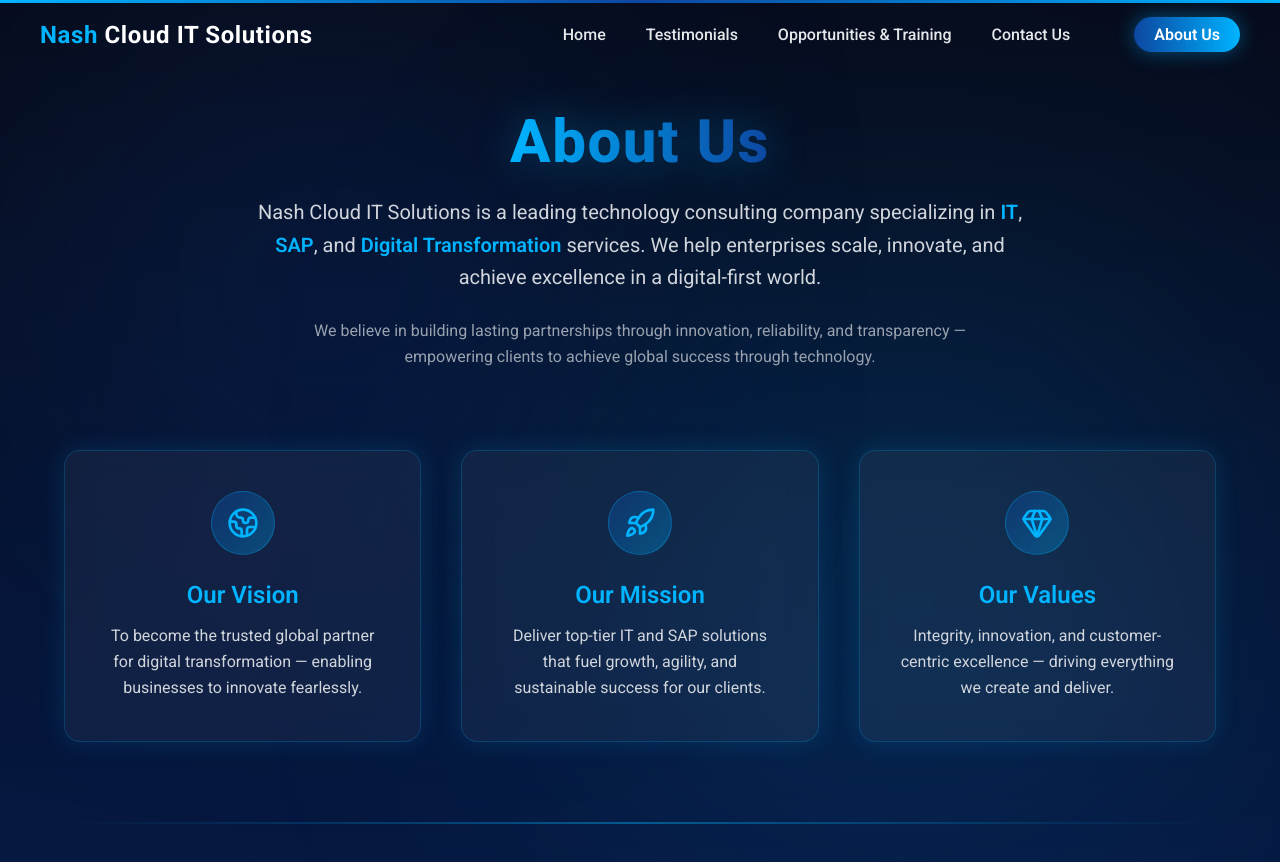
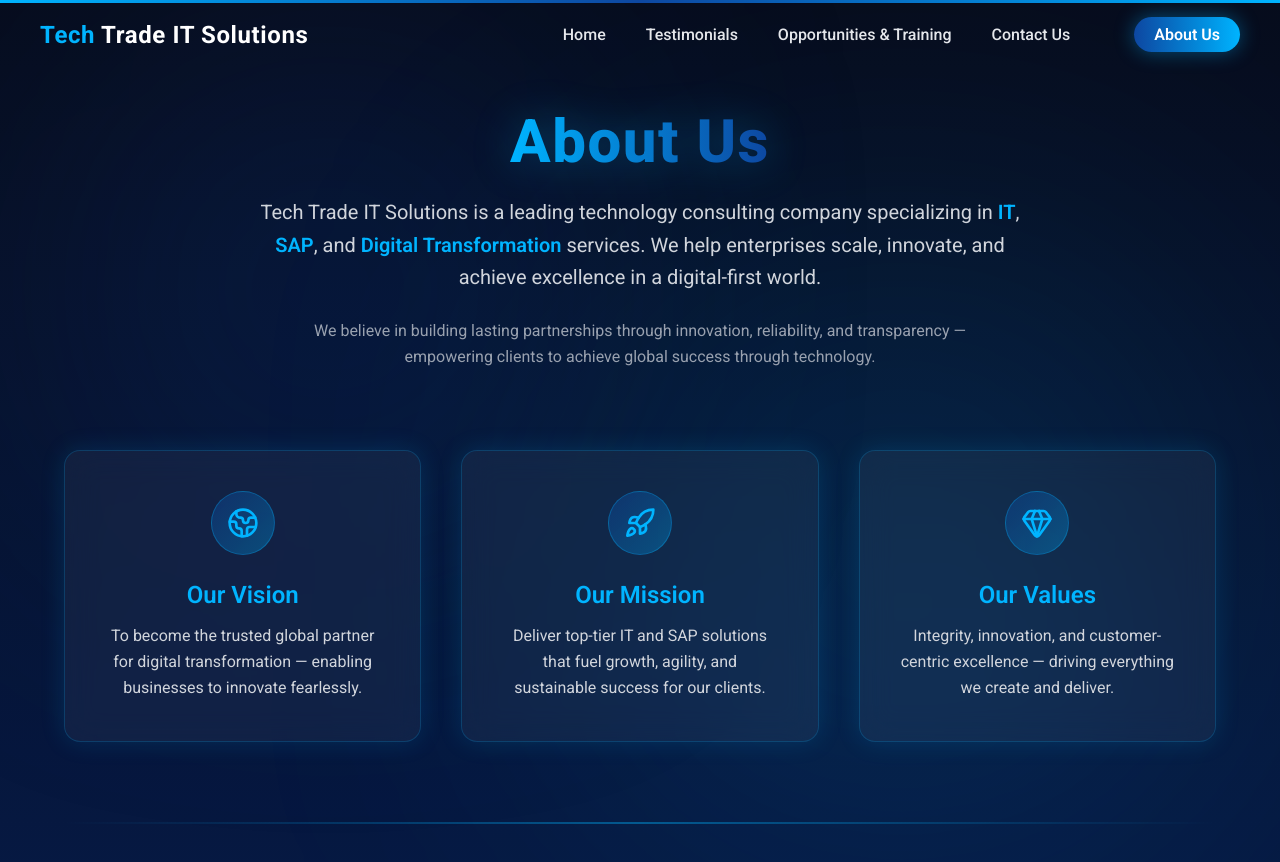
Before and after one commit to Affy-Cloud-IT-Solutions/nash-cloud-web-new, a React (Vite) app: page /about in a window 1280 px wide. Shown: the top 862 px of the page. Built offline with nearby package versions, Linux system fonts and the light colour scheme.

Commit message:
Update branding from Nash Cloud IT Solutions to Tech Trade IT Solutions across all pages and components

```diff
--- a/index.html
+++ b/index.html
@@ -10,36 +10,38 @@
   <link rel="icon" type="image/svg+xml" href="/vite.svg" />
   <meta name="viewport" content="width=device-width, initial-scale=1.0" />
   <title>
-    Nash Cloud IT Solutions | SAP Services, IT Consulting, Training &
+    Tech Trade IT Solutions | SAP Services, IT Consulting, Training &
     Resourcing
   </title>
+
+
   <meta name="description"
-    content="Nash Cloud IT Solutions delivers SAP solutions, IT consulting, professional training, and resourcing services to help businesses scale and individuals upskill in the digital era." />
+    content="Tech Trade IT Solutions delivers SAP solutions, IT consulting, professional training, and resourcing services to help businesses scale and individuals upskill in the digital era." />
   <meta name="keywords"
-    content="Nash Cloud IT Solutions, SAP services, SAP consulting, IT services, software development, IT training, career opportunities, IT resourcing, consulting, staffing solutions, technology training, IT careers" />
-  <meta name="author" content="Nash Cloud IT Solutions" />
+    content="Tech Trade IT Solutions, SAP services, SAP consulting, IT services, software development, IT training, career opportunities, IT resourcing, consulting, staffing solutions, technology training, IT careers" />
+  <meta name="author" content="Tech Trade IT Solutions" />
   <meta property="og:type" content="website" />
-  <meta property="og:url" content="https://nashclouditsolutions.com/" />
-  <meta property="og:title" content="Nash Cloud IT Solutions | SAP, IT, Training & Consulting Experts" />
+  <meta property="og:url" content="https://techtradeitsolutions.com/" />
+  <meta property="og:title" content="Tech Trade IT Solutions | SAP, IT, Training & Consulting Experts" />
   <meta property="og:description"
     content="Providing top-tier SAP services, IT consulting, corporate training, and resourcing solutions to empower enterprises and professionals globally." />
-  <meta property="og:image" content="https://nashclouditsolutions.com/og-image.jpg" />
-  <meta property="og:site_name" content="Nash Cloud IT Solutions" />
+  <meta property="og:image" content="https://techtradeitsolutions.com/og-image.jpg" />
+  <meta property="og:site_name" content="Tech Trade IT Solutions" />
 
   <!-- Twitter -->
   <meta name="twitter:card" content="summary_large_image" />
-  <meta name="twitter:url" content="https://nashclouditsolutions.com/" />
-  <meta name="twitter:title" content="Nash Cloud IT Solutions | SAP Services, IT Consulting & Training" />
+  <meta name="twitter:url" content="https://techtradeitsolutions.com/" />
+  <meta name="twitter:title" content="Tech Trade IT Solutions | SAP Services, IT Consulting & Training" />
   <meta name="twitter:description"
     content="Expert SAP and IT solutions, professional training, and consulting services designed to accelerate business growth and career success." />
-  <meta name="twitter:image" content="https://nashclouditsolutions.com/og-image.jpg" />
+  <meta name="twitter:image" content="https://techtradeitsolutions.com/og-image.jpg" />
 
   <!-- Theme & SEO -->
   <meta name="theme-color" content="#0A84FF" />
   <meta name="robots" content="index, follow" />
 
   <!-- Canonical Link -->
-  <link rel="canonical" href="https://nashclouditsolutions.com/" />
+  <link rel="canonical" href="https://techtradeitsolutions.com/" />
 </head>
 
 <body>
--- a/src/components/Footer.jsx
+++ b/src/components/Footer.jsx
@@ -12,7 +12,7 @@
                     {/* Brand */}
                     <div>
                         <div className="text-2xl font-extrabold">
-                            <span className="text-[#00B4FF]">Nash</span> Cloud IT Solutions
+                            <span className="text-[#00B4FF]">Tech</span> Trade IT Solutions
                         </div>
                         <p className="text-gray-300 mt-3">
                             Enterprise-grade IT, SAP, Automation & Consulting services.
@@ -46,7 +46,7 @@
                         <h4 className="text-lg font-semibold mb-3 text-[#00B4FF]">Contact</h4>
                         <ul className="space-y-2 text-gray-300">
                             <li>United Kingdom</li>
-                            <li>contact@nashcloudit.com</li>
+                            <li>contact@techtradeitsolutions.com</li>
                             <li>+44 7776 839310</li>
                         </ul>
                     </div>
@@ -56,7 +56,7 @@
                 {/* bottom bar */}
                 <div className="border-t border-white/10">
                     <div className="max-w-7xl mx-auto px-6 md:px-10 py-4 flex flex-col sm:flex-row items-center justify-between text-gray-400 text-sm">
-                        <div>© {new Date().getFullYear()} Nash Cloud IT Solutions. All rights reserved.</div>
+                        <div>© {new Date().getFullYear()} Tech Trade IT Solutions. All rights reserved.</div>
 
                         <div className="flex gap-4 mt-2 sm:mt-0">
                             <a href="#" className="hover:text-white">Privacy</a>
--- a/src/components/HeroSection.jsx
+++ b/src/components/HeroSection.jsx
@@ -90,7 +90,7 @@
                 <p className="text-gray-400 text-sm sm:text-base md:text-lg leading-relaxed">
                     At{" "}
                     <span className="text-[#00B4FF] font-medium">
-                        Nash Cloud IT Solutions
+                        Tech Trade IT Solutions
                     </span>
                     , we bring together technology expertise, strategic insight, and
                     modern design thinking to build solutions that enhance productivity,
--- a/src/components/InternalProducts.jsx
+++ b/src/components/InternalProducts.jsx
@@ -48,7 +48,7 @@
                     Internal Products
                 </h2>
                 <p className="text-[#0D47A1]/80 text-lg max-w-3xl mx-auto leading-relaxed">
-                    At Nash Cloud IT Solutions, we don’t just deliver client projects — we innovate.
+                    At Tech Trade IT Solutions, we don’t just deliver client projects — we innovate.
                     Our in-house products are designed to solve real enterprise challenges through
                     intelligent automation, data-driven decision-making, and beautifully engineered technology.
                 </p>
--- a/src/components/Navbar copy.jsx
+++ b/src/components/Navbar copy.jsx
@@ -37,7 +37,7 @@
                     className="text-2xl md:text-3xl font-bold tracking-wide text-white cursor-pointer"
                     onClick={() => navigate("/")}
                 >
-                    <span className="text-[#00B4FF]">Nash</span> Cloud IT Solutions
+                    <span className="text-[#00B4FF]">Tech</span> Trade IT Solutions
                 </div>
 
                 <ul className="hidden md:flex space-x-10 text-gray-200 font-medium">
--- a/src/components/Navbar.jsx
+++ b/src/components/Navbar.jsx
@@ -40,7 +40,7 @@
                     onClick={() => navigate("/")}
                     className="text-xl md:text-2xl font-bold text-white cursor-pointer tracking-wide hover:text-[#00B4FF] transition-all"
                 >
-                    <span className="text-[#00B4FF]">Nash</span> Cloud IT Solutions
+                    <span className="text-[#00B4FF]">Tech</span> Trade IT Solutions
                 </div>
 
                 {/* Desktop Navigation */}
--- a/src/components/OpportunitiesAndTraining.jsx
+++ b/src/components/OpportunitiesAndTraining.jsx
@@ -5,7 +5,7 @@
     {
         title: "Career Opportunities",
         description:
-            "Join a global team of innovators and problem-solvers. At Nash Cloud IT Solutions, we offer dynamic opportunities for professionals passionate about IT, SAP, and digital transformation.",
+            "Join a global team of innovators and problem-solvers. At Tech Trade IT Solutions, we offer dynamic opportunities for professionals passionate about IT, SAP, and digital transformation.",
         icon: <Briefcase className="w-10 h-10 text-[#00B4FF]" />,
     },
     {
--- a/src/pages/About.jsx
+++ b/src/pages/About.jsx
@@ -20,7 +20,7 @@
                 </h1>
 
                 <p className="text-gray-300 text-lg md:text-xl leading-relaxed mb-6 max-w-3xl mx-auto animate-fadeInUp">
-                    Nash Cloud IT Solutions is a leading technology consulting company
+                    Tech Trade IT Solutions is a leading technology consulting company
                     specializing in <span className="text-[#00B4FF] font-semibold">IT</span>,{" "}
                     <span className="text-[#00B4FF] font-semibold">SAP</span>, and{" "}
                     <span className="text-[#00B4FF] font-semibold">Digital Transformation</span> services.
--- a/src/pages/InternalProductPage.jsx
+++ b/src/pages/InternalProductPage.jsx
@@ -60,7 +60,7 @@
                     Internal Products
                 </h1>
                 <p className="text-gray-300 text-lg md:text-xl max-w-3xl mx-auto leading-relaxed">
-                    At <span className="text-[#00B4FF] font-semibold">Nash Cloud IT Solutions</span>, we design
+                    At <span className="text-[#00B4FF] font-semibold">Tech Trade IT Solutions</span>, we design
                     innovative digital products that redefine business processes and empower users with
                     intelligent, scalable, and seamless experiences.
                 </p>
--- a/src/pages/OpportunitiesAndTrainingPage.jsx
+++ b/src/pages/OpportunitiesAndTrainingPage.jsx
@@ -56,7 +56,7 @@
                     Opportunities & Training
                 </h1>
                 <p className="text-gray-300 text-lg md:text-xl leading-relaxed max-w-3xl mx-auto">
-                    At <span className="text-[#00B4FF] font-semibold">Nash Cloud IT Solutions</span>, we believe in shaping
+                    At <span className="text-[#00B4FF] font-semibold">Tech Trade IT Solutions</span>, we believe in shaping
                     the next generation of tech innovators. Our programs foster skill development, innovation,
                     and real-world experience to prepare you for global opportunities.
                 </p>
--- a/src/pages/ResourceAndConsultingPage.jsx
+++ b/src/pages/ResourceAndConsultingPage.jsx
@@ -70,7 +70,7 @@
                 <p className="text-gray-300 text-lg md:text-xl leading-relaxed max-w-3xl mx-auto">
                     At{" "}
                     <span className="text-[#00B4FF] font-semibold">
-                        Nash Cloud IT Solutions
+                        Tech Trade IT Solutions
                     </span>
                     , we deliver smart, scalable, and people-driven consulting services
                     that empower enterprises to thrive in the digital era.
```
